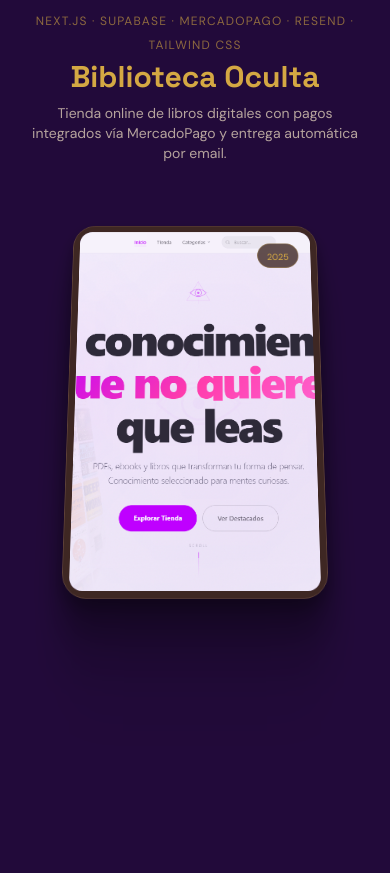
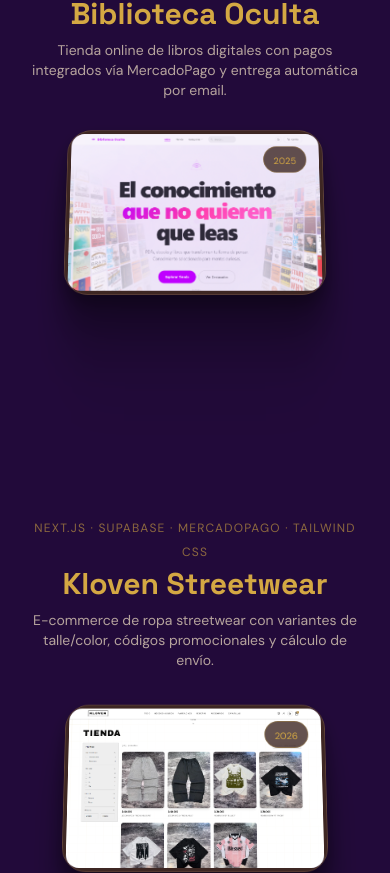
Before and after one commit to WonkaRLK/wonka-portfolio, a Next.js app: page / in a window 390 px wide. Shown: the part 4355-5228 px from the top of the page. Built offline with nearby package versions, Linux system fonts and the light colour scheme.

Commit message:
fix: ajustar altura de cards de proyectos en mobile

```diff
--- a/src/components/ui/container-scroll-animation.tsx
+++ b/src/components/ui/container-scroll-animation.tsx
@@ -36,7 +36,7 @@
 
   return (
     <div
-      className="h-[60rem] md:h-[80rem] flex items-center justify-center relative p-2 md:p-20"
+      className="h-[36rem] sm:h-[50rem] md:h-[80rem] flex items-center justify-center relative p-2 md:p-20"
       ref={containerRef}
     >
       <div
@@ -85,7 +85,7 @@
         boxShadow:
           "0 0 #0000004d, 0 9px 20px #0000004a, 0 37px 37px #00000042, 0 84px 50px #00000026, 0 149px 60px #0000000a, 0 233px 65px #00000003",
       }}
-      className="max-w-5xl -mt-12 mx-auto h-[30rem] md:h-[40rem] w-full border border-wonka-chocolate-light p-2 md:p-6 bg-wonka-chocolate rounded-[30px] shadow-2xl"
+      className="max-w-5xl -mt-12 mx-auto h-[13rem] sm:h-[22rem] md:h-[40rem] w-full border border-wonka-chocolate-light p-1 md:p-6 bg-wonka-chocolate rounded-[30px] shadow-2xl"
     >
       <div className="h-full w-full overflow-hidden rounded-2xl bg-wonka-purple-dark md:rounded-2xl">
         {children}
```
